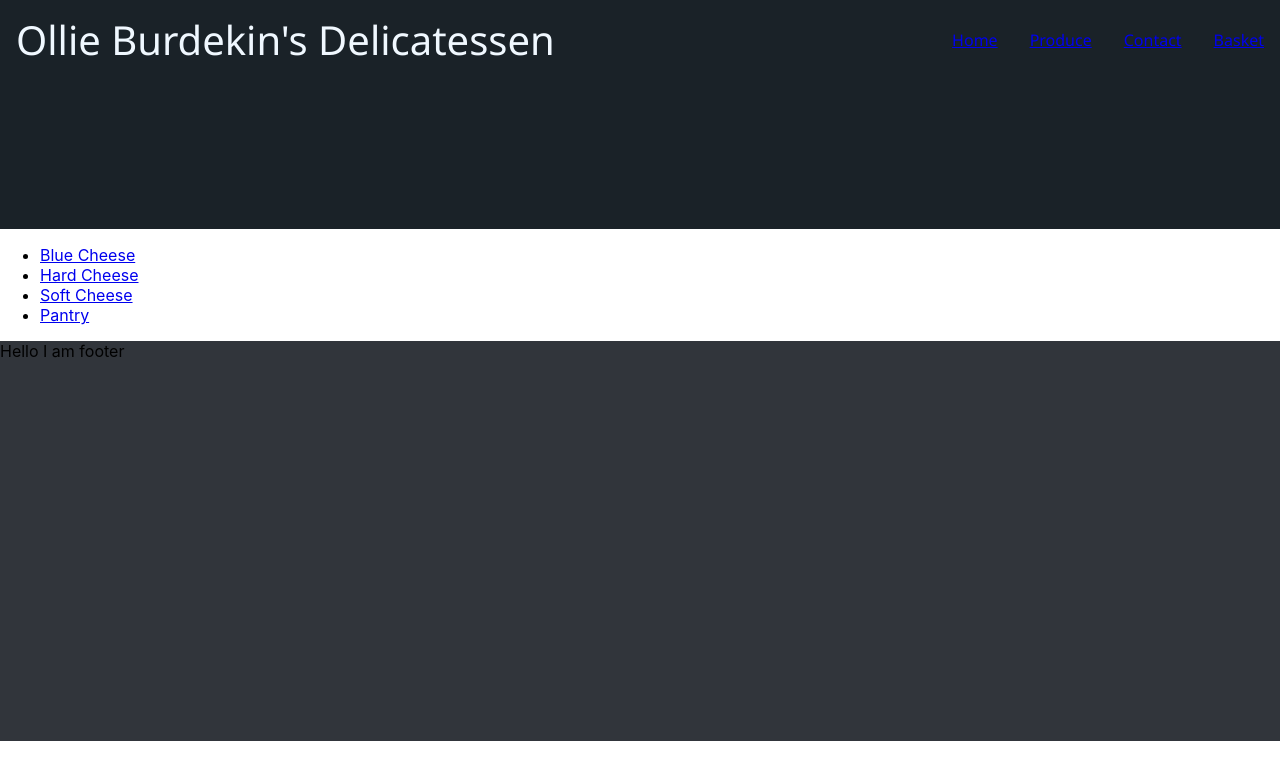
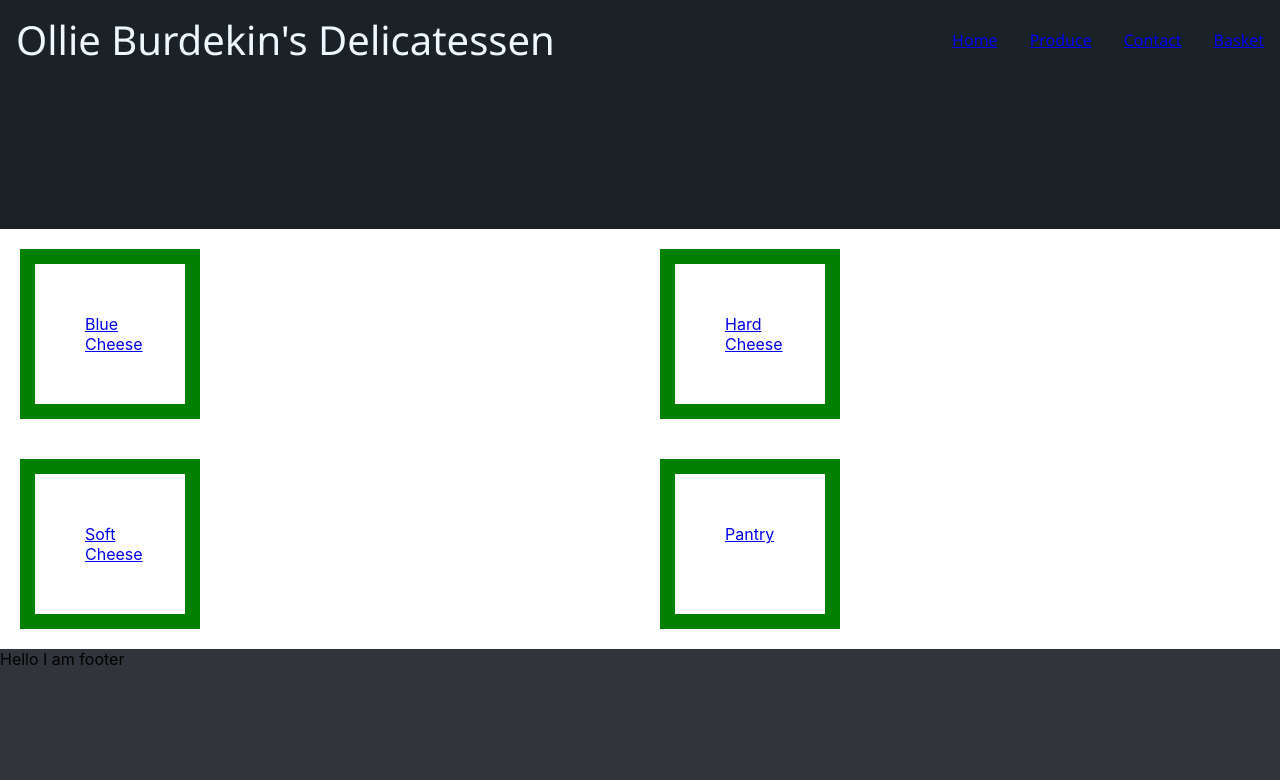
Before and after one commit to Jack-Portwood/FullStack_Delicatessen, a React (Create React App) app in the folder client/: page /produce in a window 1280 px wide. Shown: the top 780 px of the page. Built offline with nearby package versions, Linux system fonts and the light colour scheme.

Commit message:
links styled into grid

```diff
--- a/client/src/App.css
+++ b/client/src/App.css
@@ -28,13 +28,35 @@
 
 }
 
-/* .parallax {
-  text-align: center;
-  background: #fff;
-  left: 50%;
-  top: 50%;
-  position: absolute;
-  padding: 20px;
-  transform: translate(-50%, -50%);
+.produce-boxes {
+  display: grid;
+  grid-template-columns: repeat(2, 1fr);
+}
 
-} */
+.blue-cheese-box {
+  width: 50px;
+  border: 15px solid green;
+  padding: 50px;
+  margin: 20px;
+
+}
+
+.hard-cheese-box {
+  width: 50px;
+  border: 15px solid green;
+  padding: 50px;
+  margin: 20px;}
+
+.soft-cheese-box {
+  width: 50px;
+  border: 15px solid green;
+  padding: 50px;
+  margin: 20px;
+}
+
+.pantry-box {
+  width: 50px;
+  border: 15px solid green;
+  padding: 50px;
+  margin: 20px;
+}
--- a/client/src/containers/ProduceContainer.js
+++ b/client/src/containers/ProduceContainer.js
@@ -1,26 +1,25 @@
 import React from "react";
 import {Link} from 'react-router-dom';
-;
 
 
 const ProduceContainer = () => {
 
     return (
-      <div>
-        <ul>
-          <li>
+      <div className = "produce-boxes">
+
+          <div className = "blue-cheese-box">
             <Link to="/bluecheese">Blue Cheese</Link>
-          </li>
-          <li>
+          </div>
+          <div className = "hard-cheese-box">
             <Link to="/hardcheese">Hard Cheese</Link>
-          </li>
-          <li>
+          </div>
+          <div className = "soft-cheese-box">
             <Link to="/softcheese">Soft Cheese</Link>
-          </li>
-          <li>
+          </div>
+          <div className = "pantry-box">
             <Link to="/pantry">Pantry</Link>
-          </li>
-        </ul>
+          </div>
+
       </div>
     );
 
```
Also changed, not shown: 1 other file (tests, documents, lock files or other folders).
